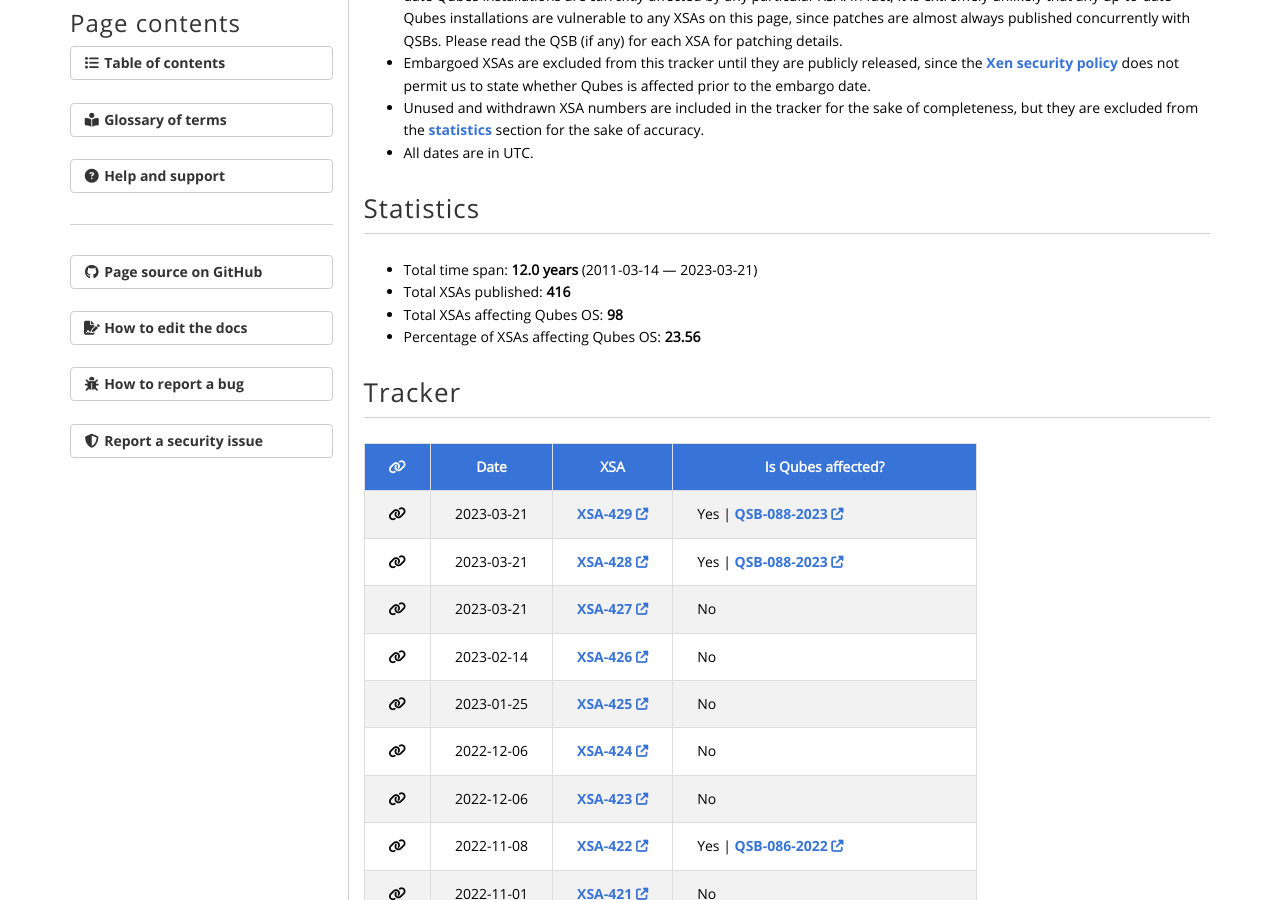
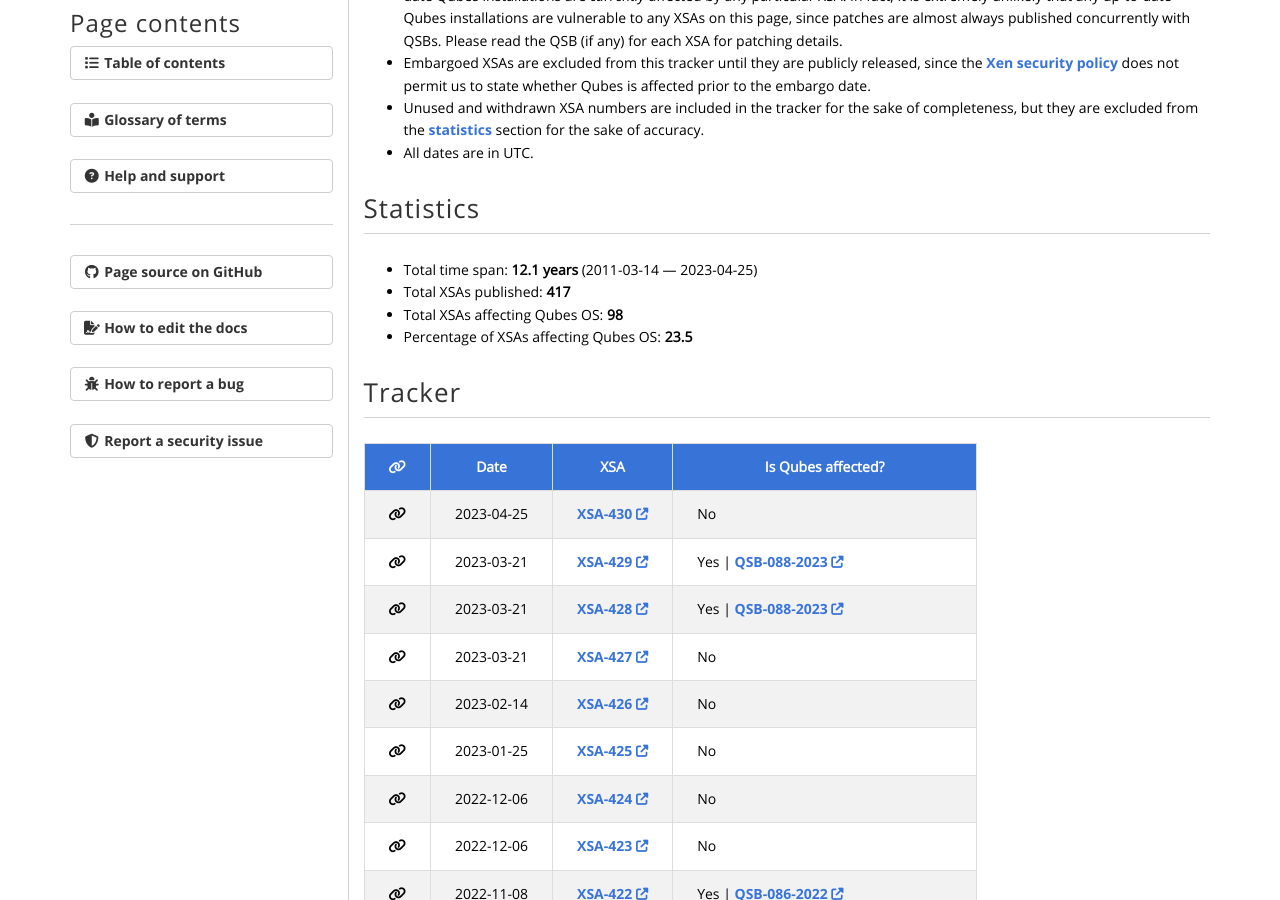
Before and after one commit to QubesOS/qubesos.github.io, a Jekyll site: the page built from pages/xsa.md, in a window 1280 px wide and 900 px high, scrolled down 657 px. Built offline with Jekyll 4.4.1, drawn with Linux system fonts in a browser that asks for light colours; some web fonts are replaced.

Commit message:
Add XSA-430

```diff
--- a/_data/sec-xsa.yml
+++ b/_data/sec-xsa.yml
@@ -1801,3 +1801,7 @@
   date: 2023-03-21
   affected: yes
   qsb: 088-2023
+
+- xsa: 430
+  date: 2023-04-25
+  affected: no
```
